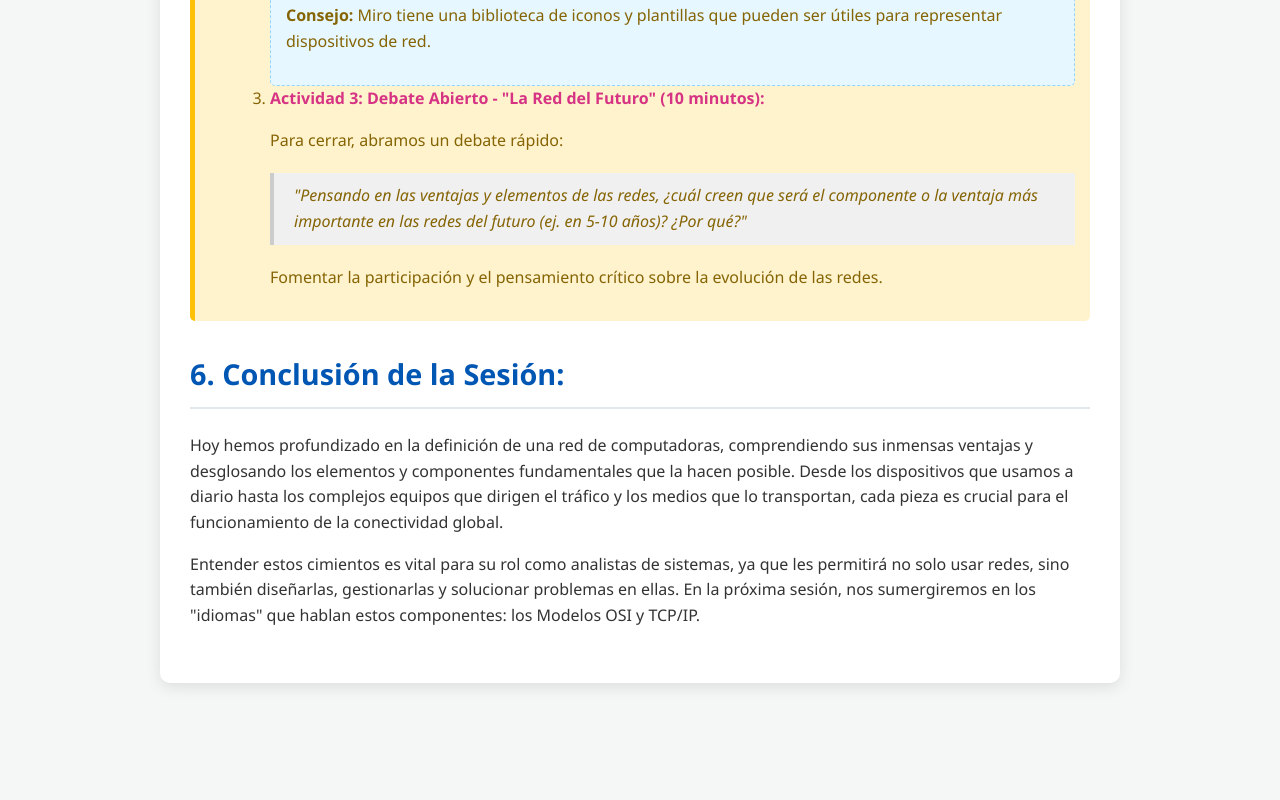
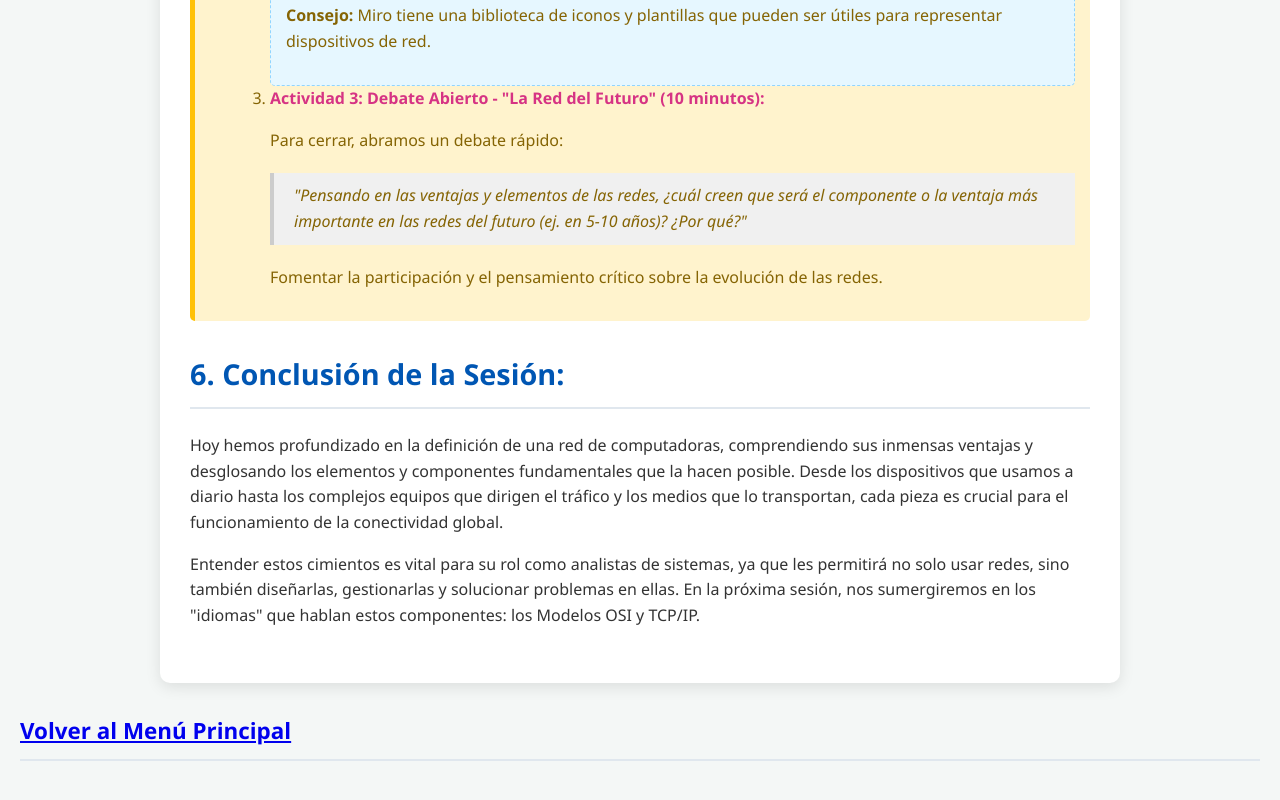
Before and after one commit to emabussiness/REDES_I_2025, a plain HTML site: page Clase 2.html in a window 1280 px wide. Shown: the part 7892-8692 px from the top of the page. Before the commit the page ends 8615 px from the top, so only its background shows below. Drawn offline with Linux system fonts and the light colour scheme.

Commit message:
Update Clase 2.html

```diff
--- a/Clase 2.html
+++ b/Clase 2.html
@@ -319,5 +319,6 @@
             <p>Entender estos cimientos es vital para su rol como analistas de sistemas, ya que les permitirá no solo usar redes, sino también diseñarlas, gestionarlas y solucionar problemas en ellas. En la próxima sesión, nos sumergiremos en los "idiomas" que hablan estos componentes: los Modelos OSI y TCP/IP.</p>
         </div>
     </div>
+<h3><a href="index.html" id="menu">Volver al Menú Principal</a></h3>
 </body>
 </html>
```
